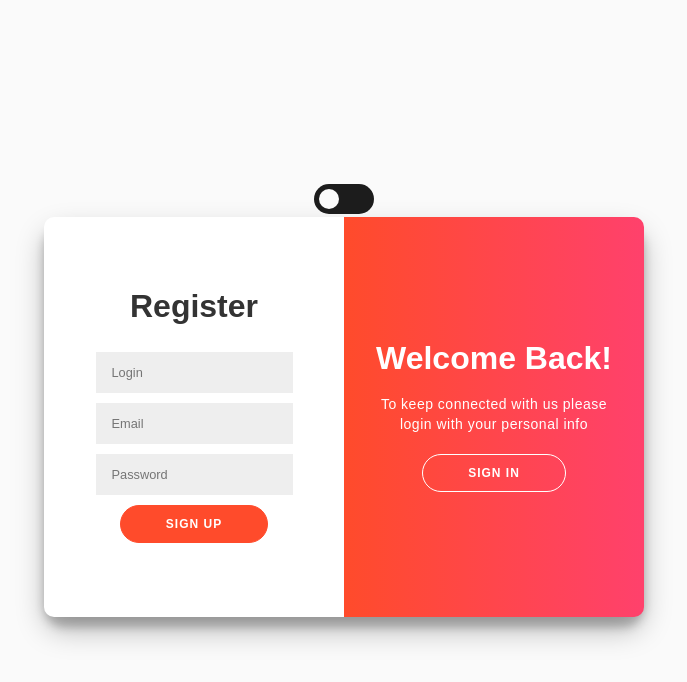
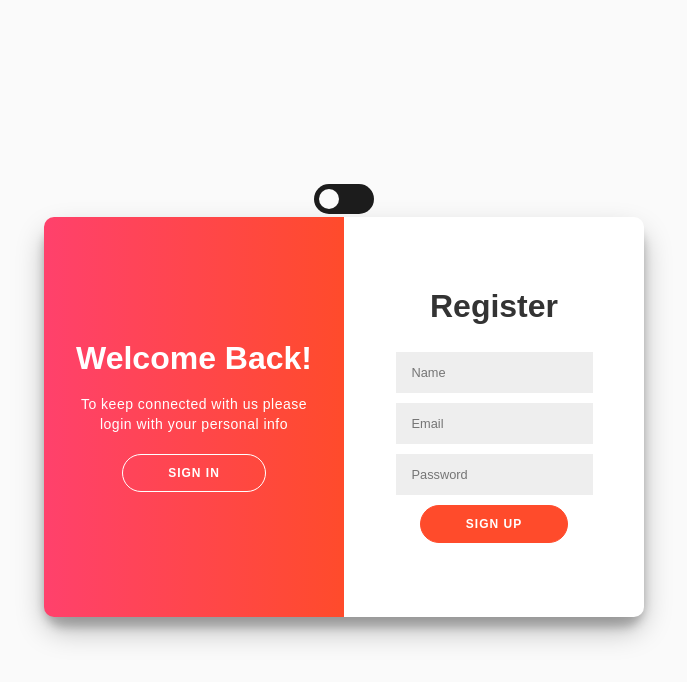
Before and after one commit to Vekaltor/react-chat, a React (Create React App) app: page /login in a window 1280 px wide. Both pictures are taken after a click on the button "SIGN UP". Shown: the top 682 px of the page, without its empty margins (296-983 px from the left). Built offline with nearby package versions, Linux system fonts and the light colour scheme.

Commit message:
Implemented Login register views

```diff
--- /dev/null
+++ b/src/components/Input.tsx
@@ -0,0 +1,30 @@
+import { S } from "../views/styles";
+import MessageInvalidInput from "./MessageInvalidInput";
+
+type InputProps = {
+  name: string;
+  type: string;
+  placeholder?: string | undefined;
+  message?: string | undefined;
+  onChange?: React.ChangeEventHandler<HTMLInputElement> | undefined;
+  onBlur?: React.FocusEventHandler<HTMLInputElement> | undefined;
+};
+
+const Input = (props: InputProps) => {
+  const { name, type, placeholder, message, onChange, onBlur } = props;
+  return (
+    <S.Label htmlFor={name}>
+      <S.Input
+        name={name}
+        type={type}
+        placeholder={placeholder}
+        onChange={onChange}
+        onBlur={onBlur}
+        message={message}
+      />
+      {message ? <MessageInvalidInput message={message} /> : null}
+    </S.Label>
+  );
+};
+
+export default Input;
--- a/src/views/login/Login.tsx
+++ b/src/views/login/Login.tsx
@@ -1,3 +1,5 @@
+import { useRef } from "react";
+import Input from "../../components/Input";
 import useForm from "../../hooks/useForm";
 import { S } from "../styles";
 
@@ -6,34 +8,42 @@ type LoginProps = {
 };
 
 const Login = ({ swapView }: LoginProps) => {
-  const [updateValues, submitHandler, errors] = useForm({});
+  const [updateValues, submitHandler] = useForm();
+  const leftSideRef = useRef(null);
+  const rightSideRef = useRef(null);
+
+  const handleClick = () => {
+    // leftSideRef.current.
+    // Stworzyć useAnimation ktore bedzie przyjmowala callback oraz
+    // bedzie na czas trawnia animacji czekalo a pozniej wykona callback
+    swapView();
+  };
+
   return (
-    <S.Wrapper>
-      <S.LeftSide>
+    <S.Wrapper id="login-form">
+      <S.LeftSide ref={leftSideRef}>
         <S.Header>Login</S.Header>
         <S.Form onSubmit={submitHandler}>
-          <S.Input
+          <Input
             name="email"
             type="email"
             placeholder="email"
             onChange={updateValues}
           />
-          <S.Input
+          <Input
             name="password"
             type="password"
             placeholder="password"
             onChange={updateValues}
           />
           <S.ForgottenPasword>Forgot your password?</S.ForgottenPasword>
-          <S.ButtonSubmit type="submit" disabled={errors.length > 0}>
-            sign in
-          </S.ButtonSubmit>
+          <S.ButtonSubmit type="submit">sign in</S.ButtonSubmit>
         </S.Form>
       </S.LeftSide>
-      <S.RightSide>
+      <S.RightSide ref={rightSideRef}>
         <S.Header>Hello, Friend!</S.Header>
         <S.Text>Enter your personal details and start journey with us</S.Text>
-        <S.ButtonSubmit onClick={swapView}>sign up</S.ButtonSubmit>
+        <S.ButtonSubmit onClick={handleClick}>sign up</S.ButtonSubmit>
       </S.RightSide>
     </S.Wrapper>
   );
--- a/src/views/register/Register.tsx
+++ b/src/views/register/Register.tsx
@@ -1,3 +1,5 @@
+import Input from "../../components/Input";
+import useForm from "../../hooks/useForm";
 import { S } from "../styles";
 
 type RegisterProps = {
@@ -5,14 +7,36 @@ type RegisterProps = {
 };
 
 const Register = ({ swapView }: RegisterProps) => {
+  const [updateValues, submitHandler, errors, validateElement] = useForm();
   return (
-    <S.Wrapper>
+    <S.Wrapper id="register-form">
       <S.LeftSide>
         <S.Header>register</S.Header>
-        <S.Form>
-          <S.Input name="name" type="text" placeholder="login" />
-          <S.Input name="email" type="email" placeholder="email" />
-          <S.Input name="password" type="password" placeholder="password" />
+        <S.Form onSubmit={submitHandler}>
+          <Input
+            name="name"
+            type="text"
+            placeholder="name"
+            onChange={updateValues}
+            onBlur={validateElement}
+            message={errors.name}
+          />
+          <Input
+            name="email"
+            type="email"
+            placeholder="email"
+            onChange={updateValues}
+            onBlur={validateElement}
+            message={errors.email}
+          />
+          <Input
+            name="password"
+            type="password"
+            placeholder="password"
+            onChange={updateValues}
+            onBlur={validateElement}
+            message={errors.password}
+          />
           <S.ButtonSubmit type="submit">sign up</S.ButtonSubmit>
         </S.Form>
       </S.LeftSide>
```
